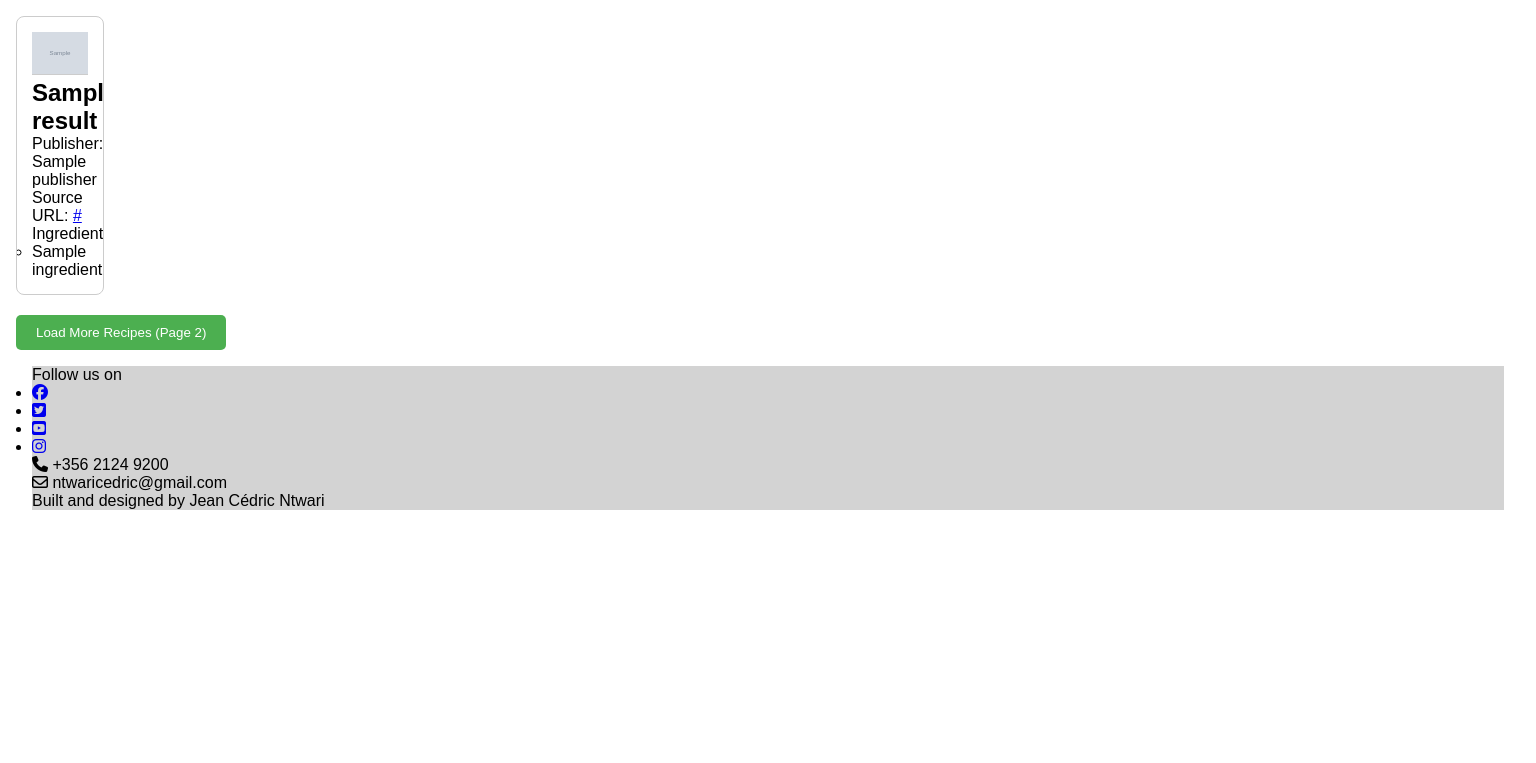
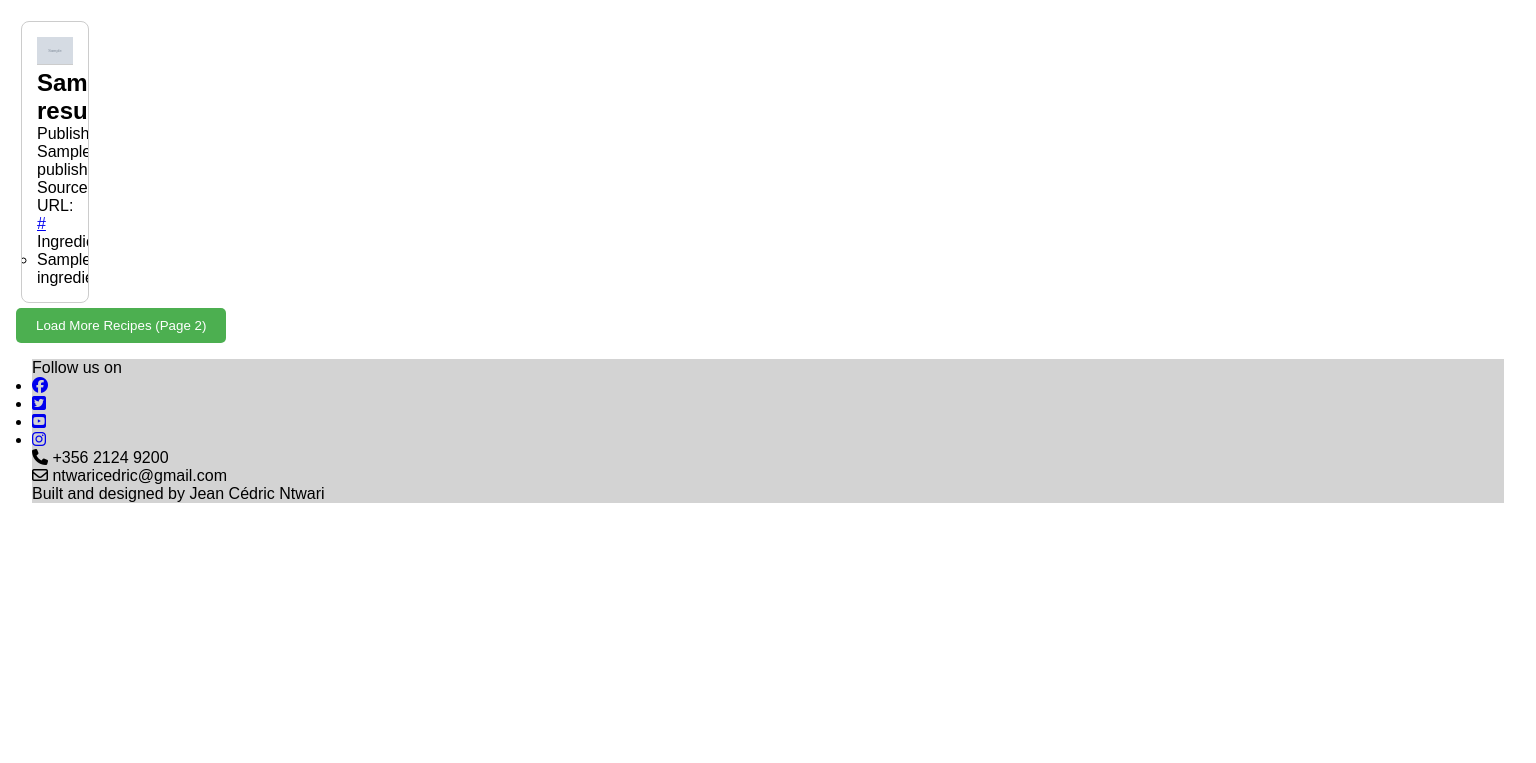
Before and after one commit to CedricNtwari/bake-mate, a Flask app: page / in a window 1536 px wide. Shown: the part 37-800 px from the top of the page. Run offline with Flask 3, Linux system fonts and the light colour scheme; grey boxes marked "Sample" are stand-in pictures; a database or web service that is not in the repository returns one stand-in record (values such as "Sample title"); data that the repository does not hold is empty; some libraries are stand-ins or nearby versions.

Commit message:
Add space between recipe cards

```diff
--- a/static/css/style.css
+++ b/static/css/style.css
@@ -88,6 +88,7 @@
     }
     .recipe-card {
         width: calc(33.33% - 20px); /* width for three-column layout */
+        margin: 5px;
     }
 }
 
@@ -102,4 +103,8 @@
 }
 
 /* Media query: larger (1400px and up) */
-@media screen and (min-width: 1400px) {}
+@media screen and (min-width: 1400px) {
+    .recipe-card {
+        width: calc(20% - 20px); /* width for a five-column layout */
+    }
+}
```
Also changed, not shown: templates/index.html (indentation only).
